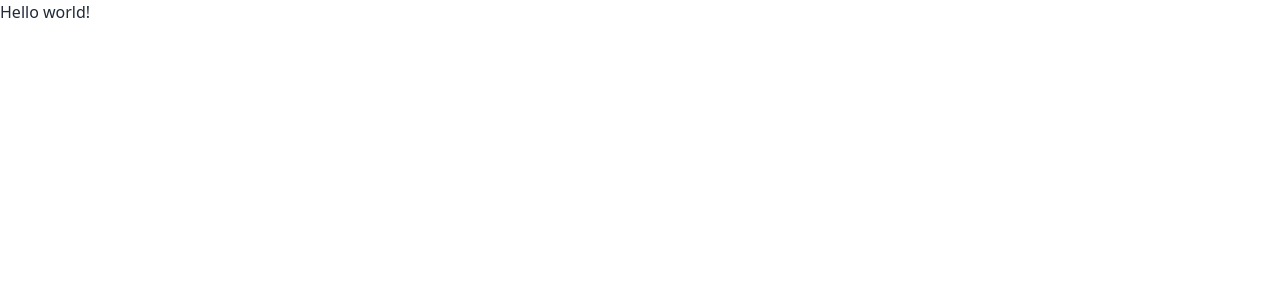
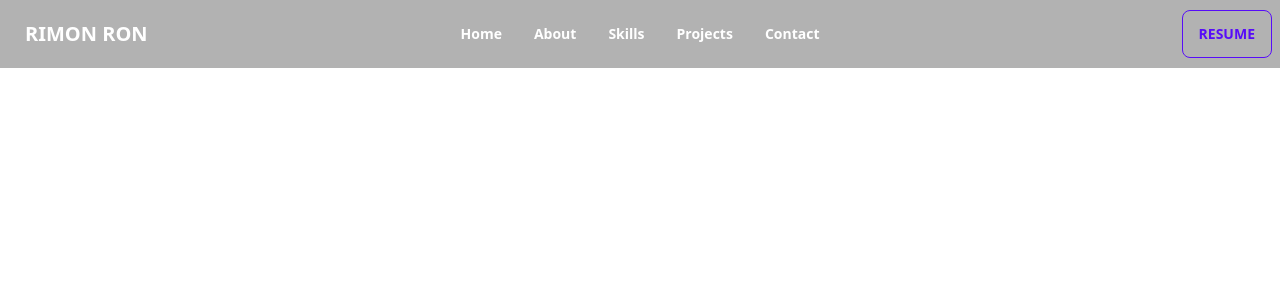
Before and after one commit to Rimon0000/my-portfolio, a React (Vite) app: page / in a window 1280 px wide. Shown: the top 300 px of the page. Built offline with nearby package versions, Linux system fonts and the light colour scheme.

Commit message:
add navbar

```diff
--- a/index.html
+++ b/index.html
@@ -4,7 +4,7 @@
     <meta charset="UTF-8" />
     <link rel="icon" type="image/svg+xml" href="/vite.svg" />
     <meta name="viewport" content="width=device-width, initial-scale=1.0" />
-    <title>Vite + React</title>
+    <title>Rimon's portfolio</title>
   </head>
   <body>
     <div id="root"></div>
--- /dev/null
+++ b/src/Layout/Main.jsx
@@ -0,0 +1,14 @@
+import React from 'react';
+import { Outlet } from 'react-router-dom';
+import Navbar from '../pages/Home/Navbar/Navbar';
+
+const Main = () => {
+    return (
+        <div>
+            <Navbar></Navbar>
+            <Outlet></Outlet>
+        </div>
+    );
+};
+
+export default Main;
--- a/src/main.jsx
+++ b/src/main.jsx
@@ -9,6 +9,8 @@
 
 ReactDOM.createRoot(document.getElementById('root')).render(
   <React.StrictMode>
+    <div className='max-w-screen-xl mx-auto'>
     <RouterProvider router={router} />
+    </div>
   </React.StrictMode>,
 )
--- /dev/null
+++ b/src/pages/Home/Home/Home.jsx
@@ -0,0 +1,11 @@
+import React from 'react';
+
+const Home = () => {
+    return (
+        <div>
+
+        </div>
+    );
+};
+
+export default Home;
--- /dev/null
+++ b/src/pages/Home/Navbar/Navbar.jsx
@@ -0,0 +1,54 @@
+import React from "react";
+import { Link, NavLink } from "react-router-dom";
+
+
+const Navbar = () => {
+
+  const navOptions = (
+    <>
+      <li>
+        <Link className="font-semibold" to='/'>Home</Link>
+      </li>
+      <li>
+        <Link className="font-semibold" to='/instructors'>About</Link>
+      </li>
+      <li>
+        <Link className="font-semibold" to='/classes'>Skills</Link>
+      </li>
+      <li>
+        <Link className="font-semibold" to='/classes'>Projects</Link>
+      </li>
+      <li>
+        <Link className="font-semibold" to='/classes'>Contact</Link>
+      </li>
+    </>
+  );
+
+  return (
+    <>
+      <div className="navbar fixed z-10 bg-opacity-30 bg-black lg:text-white max-w-screen-xl">
+        <div className="navbar-start">
+          <div className="dropdown">
+            <label tabIndex={0} className="btn btn-ghost lg:hidden">
+              <svg xmlns="http://www.w3.org/2000/svg" className="h-5 w-5" fill="none" viewBox="0 0 24 24" stroke="currentColor"><path strokeLinecap="round" strokeLinejoin="round" strokeWidth="2" d="M4 6h16M4 12h8m-8 6h16" /></svg>
+            </label>
+            <ul tabIndex={0} className="menu menu-sm dropdown-content mt-3 z-[1] p-2 shadow bg-base-100 rounded-box w-52">
+              {navOptions}
+            </ul>
+          </div>
+          <a className="btn btn-ghost normal-case text-xl">RIMON RON</a>
+        </div>
+        <div className="navbar-center hidden lg:flex">
+          <ul className="menu menu-horizontal px-1">
+            {navOptions}
+          </ul>
+        </div>
+        <div className="navbar-end">
+          <a className="btn btn-outline btn-primary" href="https://drive.google.com/uc?id=1WEuRNXpFmOjjsQfMcUdUlXtl5jbkQWmv&export=download"download>Resume</a>
+        </div>
+      </div>
+    </>
+  );
+};
+
+export default Navbar;
```
Also changed, not shown: src/router/Routes.jsx (+9 -1 lines).
